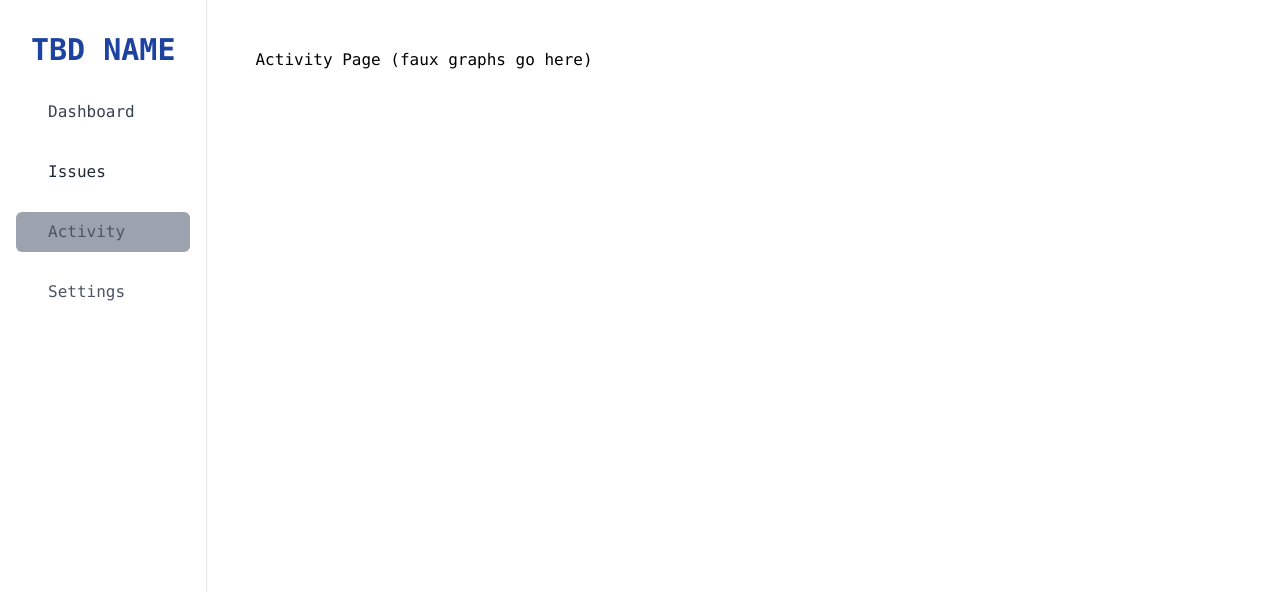
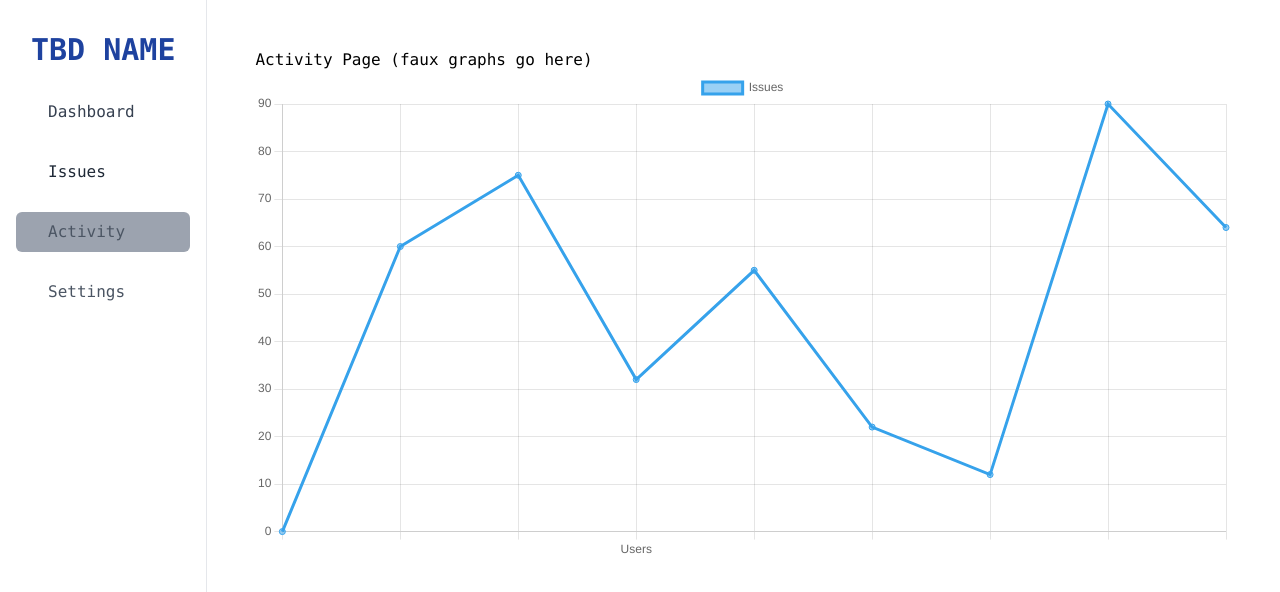
Before and after one commit to alex-jin45/nextjs-ticket-management, a Next.js app: page /dashboard/activity in a window 1280 px wide. Shown: the top 592 px of the page. Built offline with nearby package versions, Linux system fonts and the light colour scheme.

Commit message:
adding line graph on activity page

```diff
--- /dev/null
+++ b/components/ActivityPage/ActivityGraph.js
@@ -0,0 +1,29 @@
+import { ArcElement, Chart as ChartJs, Legend, Tooltip } from "chart.js/auto";
+
+import { Line } from "react-chartjs-2";
+
+ChartJs.register(ArcElement, Tooltip, Legend);
+
+const ActivityGraph = ({}) => {
+  return (
+    <>
+      <div className="flex ">
+        <Line
+          datasetIdKey="id"
+          data={{
+            labels: ["", "", "", "Users", "", "", "", "", ""],
+            datasets: [
+              {
+                id: 1,
+                label: "Issues",
+                data: [0, 60, 75, 32, 55, 22, 12, 90, 64],
+              },
+            ],
+          }}
+        />
+      </div>
+    </>
+  );
+};
+
+export default ActivityGraph;
--- a/package.json
+++ b/package.json
@@ -10,12 +10,14 @@
   },
   "dependencies": {
     "@next/font": "13.1.1",
+    "chart.js": "^4.1.2",
     "daisyui": "^2.46.1",
     "eslint": "8.31.0",
     "eslint-config-next": "13.1.1",
     "flowbite": "^1.6.0",
     "next": "13.1.1",
     "react": "18.2.0",
+    "react-chartjs-2": "^5.2.0",
     "react-dom": "18.2.0",
     "react-icons": "^4.7.1"
   },
--- a/pages/dashboard/activity/index.js
+++ b/pages/dashboard/activity/index.js
@@ -1,8 +1,11 @@
+import ActivityGraph from "../../../components/ActivityPage/ActivityGraph";
+
 const ActivityPage = ({}) => {
   return (
     <>
       <div>
         <h1>Activity Page (faux graphs go here)</h1>
+        <ActivityGraph />
       </div>
     </>
   );
```
Also changed, not shown: 1 other file (tests, documents, lock files or other folders).
